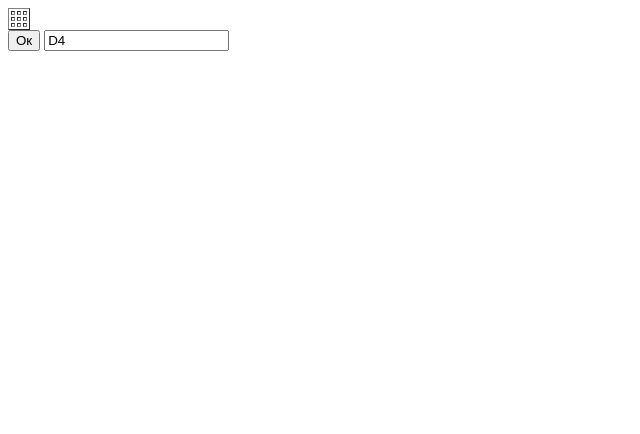
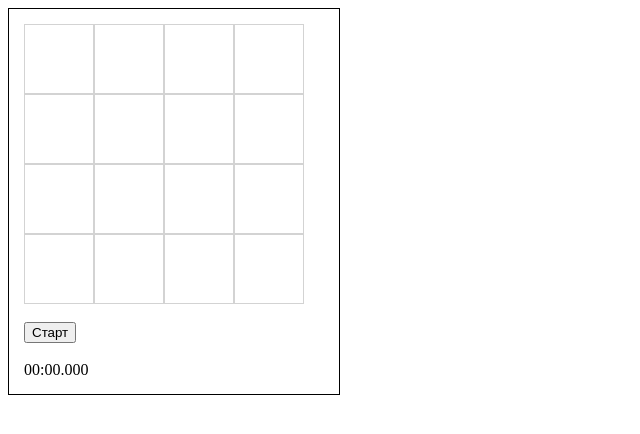
Before and after one commit to barbedak/task_3, a plain HTML site: page index.html in a window 1280 px wide. Shown: the whole page, without its empty margins (0-640 px from the left). Drawn offline with Linux system fonts and the light colour scheme.

Commit message:
Add table and form styles

```diff
--- a/index.html
+++ b/index.html
@@ -3,14 +3,31 @@
         <meta charset="utf-8">
         <title>Task 3</title>
         <style type="text/css">
+            table{
+                width: 280px;
+                height: 280px;
+                border-spacing: 0;
+
+            }
+            td {
+                border: 1px solid lightgrey;
+            }
+            form{
+                width: 300px;
+                border: 1px solid #000;
+                padding: 15px;
+            }
         </style>
         <script>
 
         </script>
     </head>
     <body>
-        <table border="1">
+
+        <form>
+            <table>
                 <tr>
+                    <td></td>
                     <td></td>
                     <td></td>
                     <td></td>
@@ -19,17 +36,26 @@
                     <td></td>
                     <td></td>
                     <td></td>
+                    <td></td>
                 </tr>
                 <tr>
                     <td></td>
                     <td></td>
                     <td></td>
+                    <td></td>
+                </tr>
+                <tr>
+                    <td></td>
+                    <td></td>
+                    <td></td>
+                    <td></td>
                 </tr>
             </table>
-        <form>
-            <input type="submit" value="Ок" onclick="alert('Возможные варианты хода:\n\n' + moves())">
-            <input id="horse_position" type="text" name="horse_position" value="D4">
-
+            <br>
+            <input type="submit" value="Старт" onclick="">
+            <br>
+            <br>
+            <span>00:00.000</span>
         </form>
     </body>
 </html>
```
Lines whose indentation alone changed are shown as unchanged.
